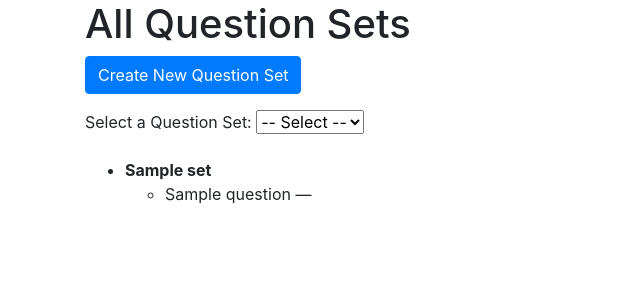
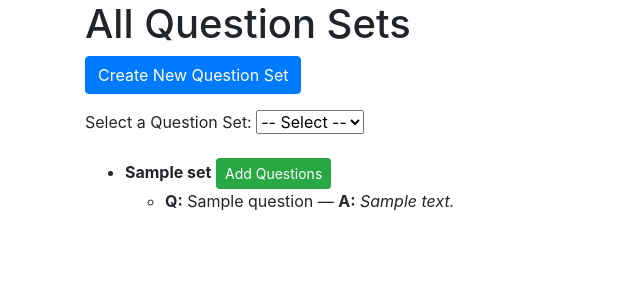
Before and after one commit to OvalHoneyBee11/nea_real, a Flask app: page /tests/question_sets in a window 1280 px wide. Shown: the part 56-356 px from the top of the page, without its empty margins (0-640 px from the left). Run offline with Flask 3, Linux system fonts and the light colour scheme; a user stored in the database is signed in; tables that the repository leaves empty hold one stand-in row (values such as "Sample post"); some libraries are stand-ins or nearby versions.

Commit message:
Progress on question sets

```diff
--- a/website/templates/create_question_set.html
+++ b/website/templates/create_question_set.html
@@ -8,8 +8,12 @@
         <label for="set_name">Set Name</label>
         <input type="text" class="form-control" id="set_name" name="set_name" placeholder="Enter set name" required>
     </div>
+    <div class="form-group">
+        <label for="set_description">Description (Optional)</label>
+        <textarea class="form-control" id="set_description" name="set_description" placeholder="Enter description" rows="3"></textarea>
+    </div>
     <br />
-    <button formaction="{{ url_for('tests.questions') }}" type="submit" class="btn btn-primary">Create</button>
+    <button type="submit" class="btn btn-primary">Create</button>
     <a href="{{ url_for('tests.question_sets') }}" class="btn btn-secondary">Cancel</a>
 </form>
 {% endblock %}
--- a/website/templates/question_sets.html
+++ b/website/templates/question_sets.html
@@ -11,7 +11,7 @@
 
 <!-- Dropdown to select a question set -->
 {% if question_sets %}
-    <form method="get" action="{{ url_for('tests.question_sets', question_sets=question_sets) }}" style="margin-bottom: 1em;">
+    <form method="get" action="{{ url_for('tests.question_sets') }}" style="margin-bottom: 1em;">
         <label for="selected_set">Select a Question Set:</label>
         <select name="selected_set" id="selected_set" onchange="this.form.submit()">
             <option value="">-- Select --</option>
@@ -27,21 +27,41 @@
 <!-- Display selected question set or all sets -->
 {% if selected_set %}
     <h2>{{ selected_set.name }}</h2>
+    <a href="{{ url_for('tests.questions', set_id=selected_set.id) }}">
+        <button type="button" class="btn btn-success btn-sm">Add Questions</button>
+    </a>
+    {% if selected_set.questions %}
         <ul>
             {% for q in selected_set.questions %}
-            <li>{{ q.question }} — <em>{{ q.answer }}</em></li>
+                <li>
+                    <strong>Q:</strong> {{ q.question }} —
+                    <strong>A:</strong> <em>{{ q.answers[0].answer if q.answers else 'No answer' }}</em>
+                </li>
             {% endfor %}
         </ul>
+    {% else %}
+        <p>No questions in this set yet.</p>
+    {% endif %}
 {% elif question_sets %}
     <ul>
         {% for qs in question_sets %}
             <li>
                 <strong>{{ qs.name }}</strong>
+                <a href="{{ url_for('tests.questions', set_id=qs.id) }}">
+                    <button type="button" class="btn btn-success btn-sm">Add Questions</button>
+                </a>
+                {% if qs.questions %}
                     <ul>
                         {% for q in qs.questions %}
-                        <li>{{ q.question }} — <em>{{ q.answer }}</em></li>
+                            <li>
+                                <strong>Q:</strong> {{ q.question }} —
+                                <strong>A:</strong> <em>{{ q.answers[0].answer if q.answers else 'No answer' }}</em>
+                            </li>
                         {% endfor %}
                     </ul>
+                {% else %}
+                    <p style="margin-left: 1em; color: #666;">No questions yet</p>
+                {% endif %}
             </li>
         {% endfor %}
     </ul>
--- a/website/tests.py
+++ b/website/tests.py
@@ -6,13 +6,22 @@ from flask_login import login_required, current_user
 tests = Blueprint("tests", __name__)
 
 
-@tests.route("/questions", methods=["GET", "POST"])
+@tests.route("/questions/<int:set_id>", methods=["GET", "POST"])
 @login_required
-def questions():
+def questions(set_id):
+    # Get the question set
+    question_set = QuestionSet.query.filter_by(
+        id=set_id,
+        user_id=current_user.id
+    ).first()
+
+    if not question_set:
+        flash("Question set not found.", category="error")
+        return redirect(url_for("tests.question_sets"))
+
     if request.method == "POST":
         question_text = request.form.get("question")
         answer_text = request.form.get("answer")
-        question_set_id = request.form.get("question_set_id")
 
         if not question_text:
             flash("Question cannot be empty.", category="error")
@@ -22,7 +31,7 @@ def questions():
             new_question = Question(
                 question=question_text,
                 user_id=current_user.id,
-                question_set_id=question_set_id if question_set_id else None
+                question_set_id=set_id
             )
             db.session.add(new_question)
             db.session.flush()  # Get the question ID
@@ -32,12 +41,10 @@ def questions():
             db.session.add(new_answer)
             db.session.commit()
 
-            flash("Question and answer created successfully!", category="success")
-            return redirect(url_for("tests.questions"))
+            flash("Question and answer added successfully!", category="success")
+            return redirect(url_for("tests.questions", set_id=set_id))
 
-    questions = Question.query.filter_by(user_id=current_user.id).all()
-    question_sets = QuestionSet.query.filter_by(user_id=current_user.id).all()
-    return render_template("questions.html", user=current_user, questions=questions, question_sets=question_sets)
+    return render_template("questions.html", user=current_user, question_set=question_set)
 
 
 @tests.route("/question_sets", methods=["GET"])
@@ -88,6 +95,7 @@ def create_question_set():
                 db.session.add(new_set)
                 db.session.commit()
                 flash("Question set created successfully!", category="success")
-                return redirect(url_for("tests.question_sets"))
+                # Redirect to add questions to this new set
+                return redirect(url_for("tests.questions", set_id=new_set.id))
 
     return render_template("create_question_set.html", user=current_user)
```
Also changed, not shown: website/templates/questions.html (+20 -2 lines). Lines whose indentation alone changed are shown as unchanged.
